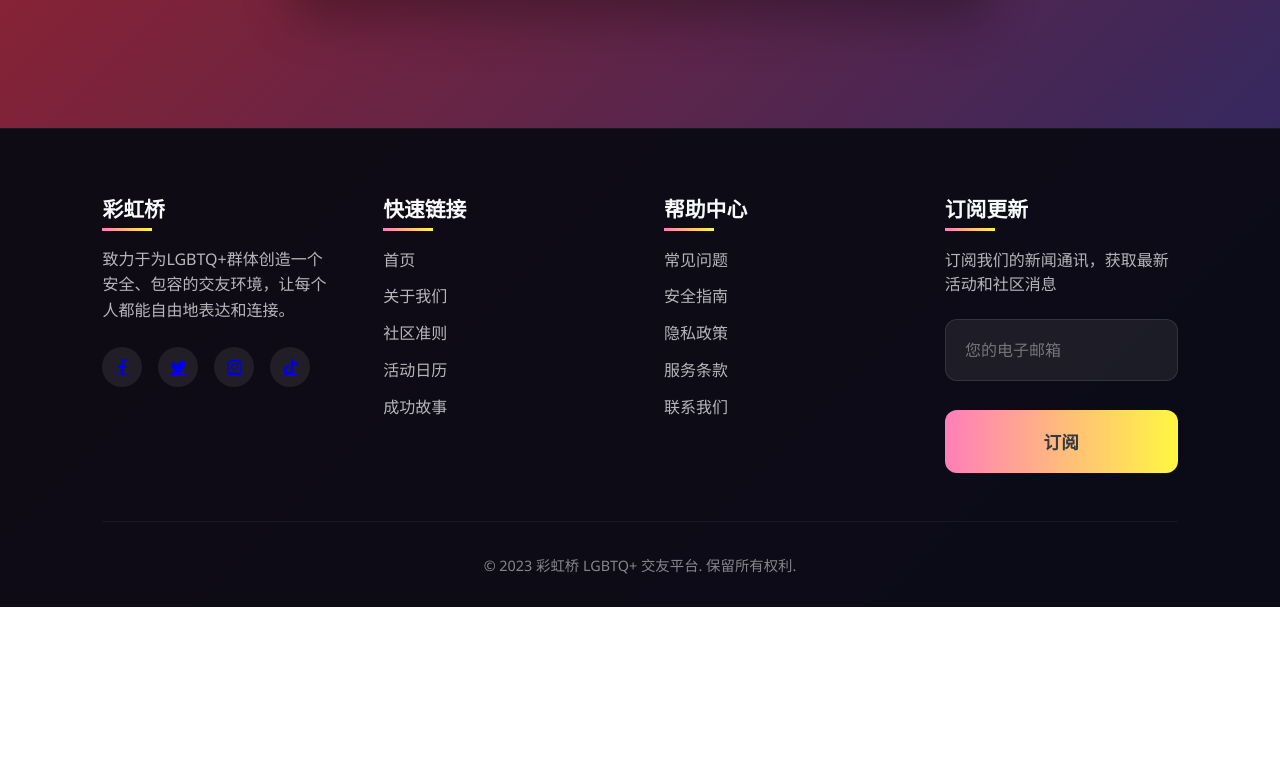
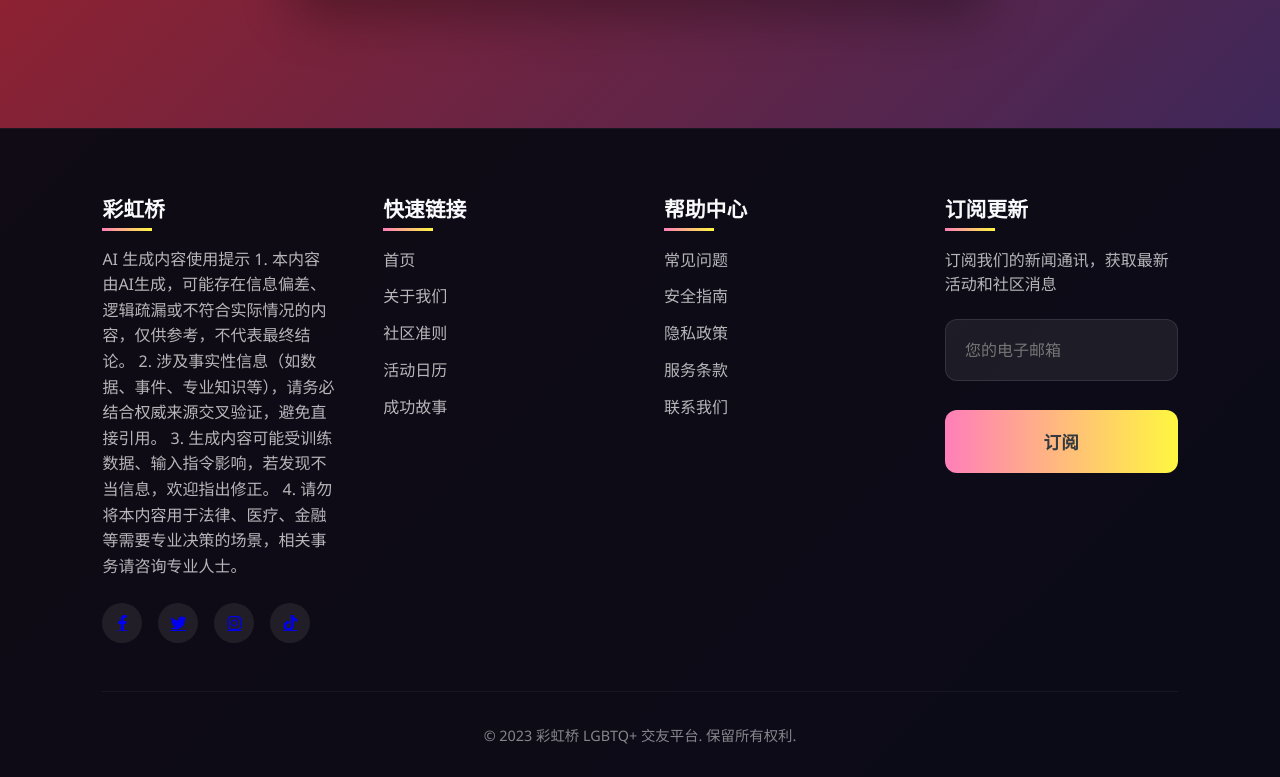
Before and after one commit to Roucrat/txlzizhi, a plain HTML site: page index.html in a window 1280 px wide. Shown: the part 3402-4179 px from the top of the page. Before the commit the page ends 4009 px from the top, so only its background shows below. Drawn offline with Linux system fonts and the light colour scheme.

Commit message:
Update index.html
增加ai提示文本

```diff
--- a/index.html
+++ b/index.html
@@ -933,7 +933,15 @@
             <div class="footer-col">
                 <h3>彩虹桥</h3>
                 <p style="color:rgba(255,255,255,0.7); line-height:1.6; margin-bottom:1.5rem;">
-                    致力于为LGBTQ+群体创造一个安全、包容的交友环境，让每个人都能自由地表达和连接。
+                    AI 生成内容使用提示
+
+	1.	本内容由AI生成，可能存在信息偏差、逻辑疏漏或不符合实际情况的内容，仅供参考，不代表最终结论。
+
+	2.	涉及事实性信息（如数据、事件、专业知识等），请务必结合权威来源交叉验证，避免直接引用。
+
+	3.	生成内容可能受训练数据、输入指令影响，若发现不当信息，欢迎指出修正。
+
+	4.	请勿将本内容用于法律、医疗、金融等需要专业决策的场景，相关事务请咨询专业人士。
                 </p>
                 <div class="social-links">
                     <a href="#" class="social-link"><i class="fab fa-facebook-f"></i></a>
```
